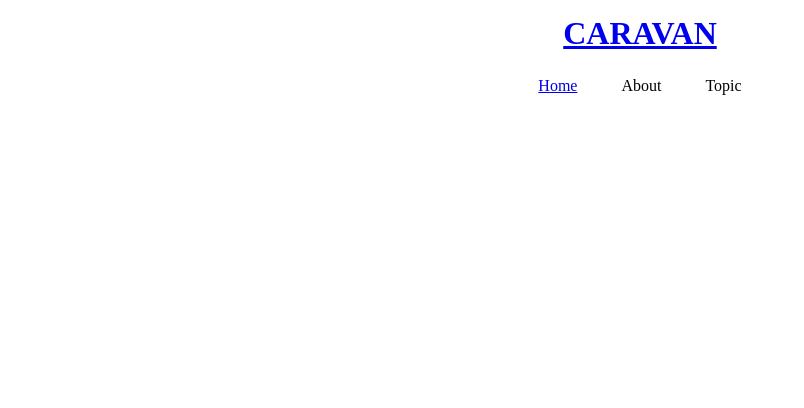
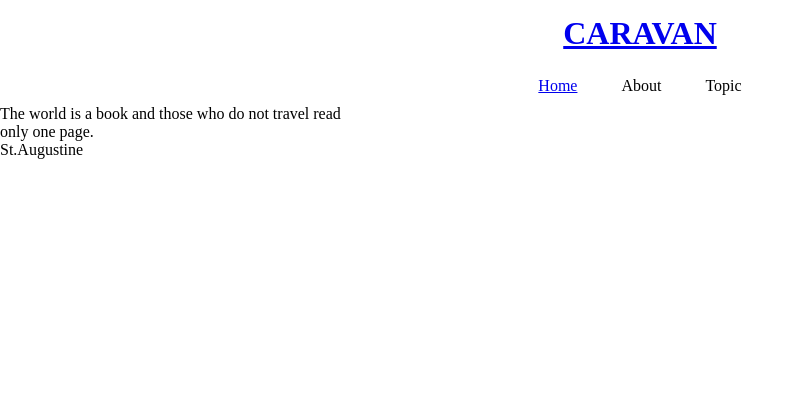
Before and after one commit to Gruinch/Caravan2, a plain HTML site: page index.html in a window 1280 px wide. Shown: the top 408 px of the page, without its empty margins (0-804 px from the left). Drawn offline with Linux system fonts and the light colour scheme.

Commit message:
[Add]main visual text

```diff
--- a/index.html
+++ b/index.html
@@ -25,7 +25,15 @@
     </nav>
 
     <div class="main-visual">
-      <div class="main-visual-content"></div>
+      <div class="main-visual-content">
+        <p class="main-visual-text">
+          The world is a book and those who do not travel read only one page.
+        </p>
+        <p class="main-visual-name">
+          St.Augustine
+        </p>
+
+      </div>
     </div>
 
     <div class="main">
```
